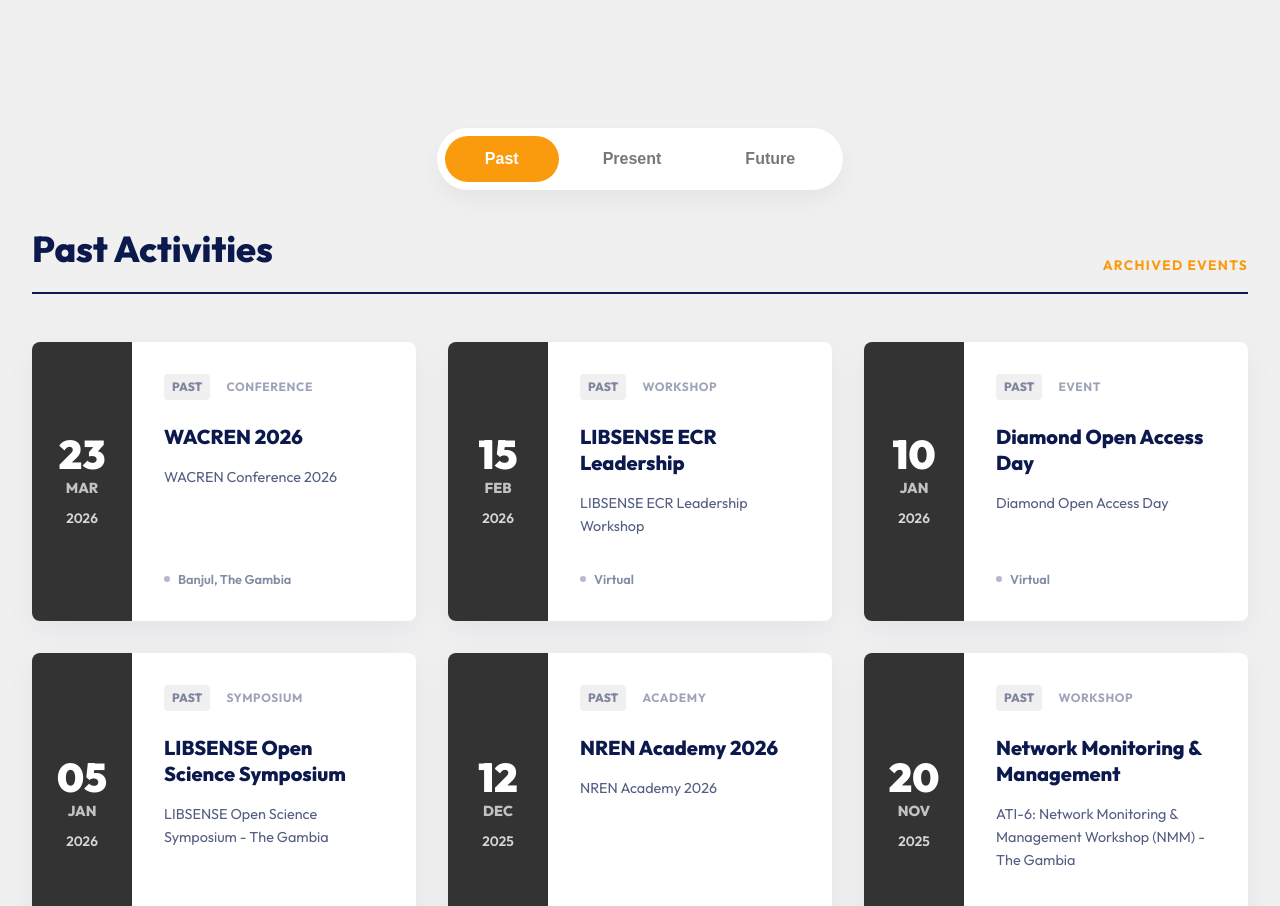
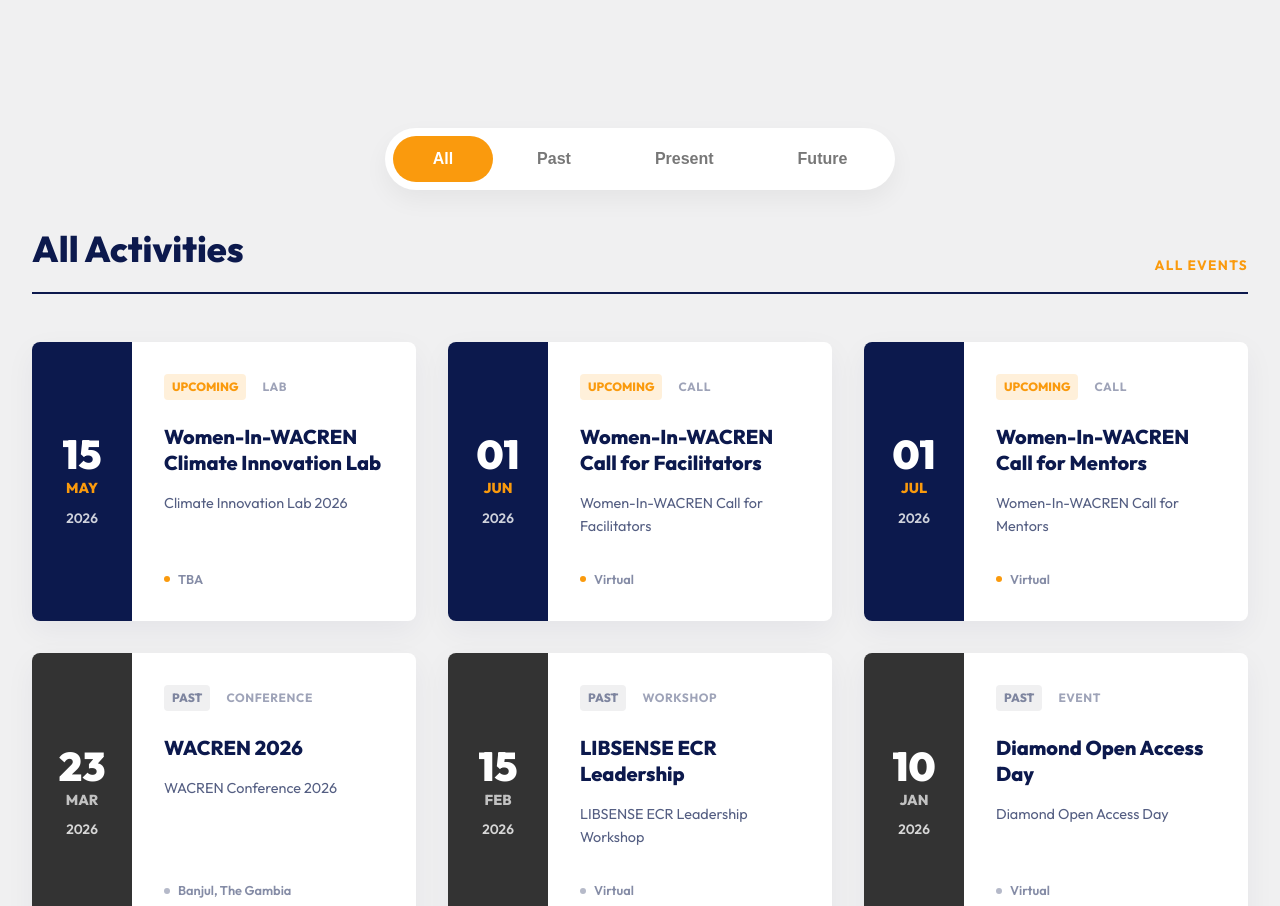
Before and after one commit to rizennews/africaconnect4, a Next.js app: page /activities in a window 1280 px wide. Shown: the part 1240-2146 px from the top of the page. Built offline with nearby package versions, Linux system fonts and the light colour scheme.

Commit message:
Add ALL toggle to Activities filter

```diff
--- a/src/components/ActivitiesToggle.tsx
+++ b/src/components/ActivitiesToggle.tsx
@@ -112,12 +112,15 @@ const futureEvents: EventData[] = [
 ];
 
 export default function ActivitiesToggle() {
-  const [activeTab, setActiveTab] = useState<'PAST' | 'PRESENT' | 'FUTURE'>('PAST');
+  const [activeTab, setActiveTab] = useState<'ALL' | 'PAST' | 'PRESENT' | 'FUTURE'>('ALL');
 
   let activeEvents: EventData[] = [];
   let categoryLabel = '';
 
-  if (activeTab === 'PAST') {
+  if (activeTab === 'ALL') {
+    activeEvents = [...futureEvents, ...presentEvents, ...pastEvents];
+    categoryLabel = 'All Activities';
+  } else if (activeTab === 'PAST') {
     activeEvents = pastEvents;
     categoryLabel = 'Past Activities';
   } else if (activeTab === 'PRESENT') {
@@ -131,6 +134,12 @@ export default function ActivitiesToggle() {
   return (
     <div className={styles.wrapper}>
       <div className={styles.toggleContainer}>
+        <button
+          className={`${styles.toggleButton} ${activeTab === 'ALL' ? styles.active : ''}`}
+          onClick={() => setActiveTab('ALL')}
+        >
+          All
+        </button>
         <button
           className={`${styles.toggleButton} ${activeTab === 'PAST' ? styles.active : ''}`}
           onClick={() => setActiveTab('PAST')}
@@ -155,7 +164,7 @@ export default function ActivitiesToggle() {
         {activeEvents.length > 0 ? (
           <EventsGrid
             title={categoryLabel}
-            category={activeTab === 'PAST' ? 'Archived Events' : activeTab === 'PRESENT' ? 'Ongoing Events' : 'Upcoming Events'}
+            category={activeTab === 'ALL' ? 'All Events' : activeTab === 'PAST' ? 'Archived Events' : activeTab === 'PRESENT' ? 'Ongoing Events' : 'Upcoming Events'}
             events={activeEvents}
           />
         ) : (
```
